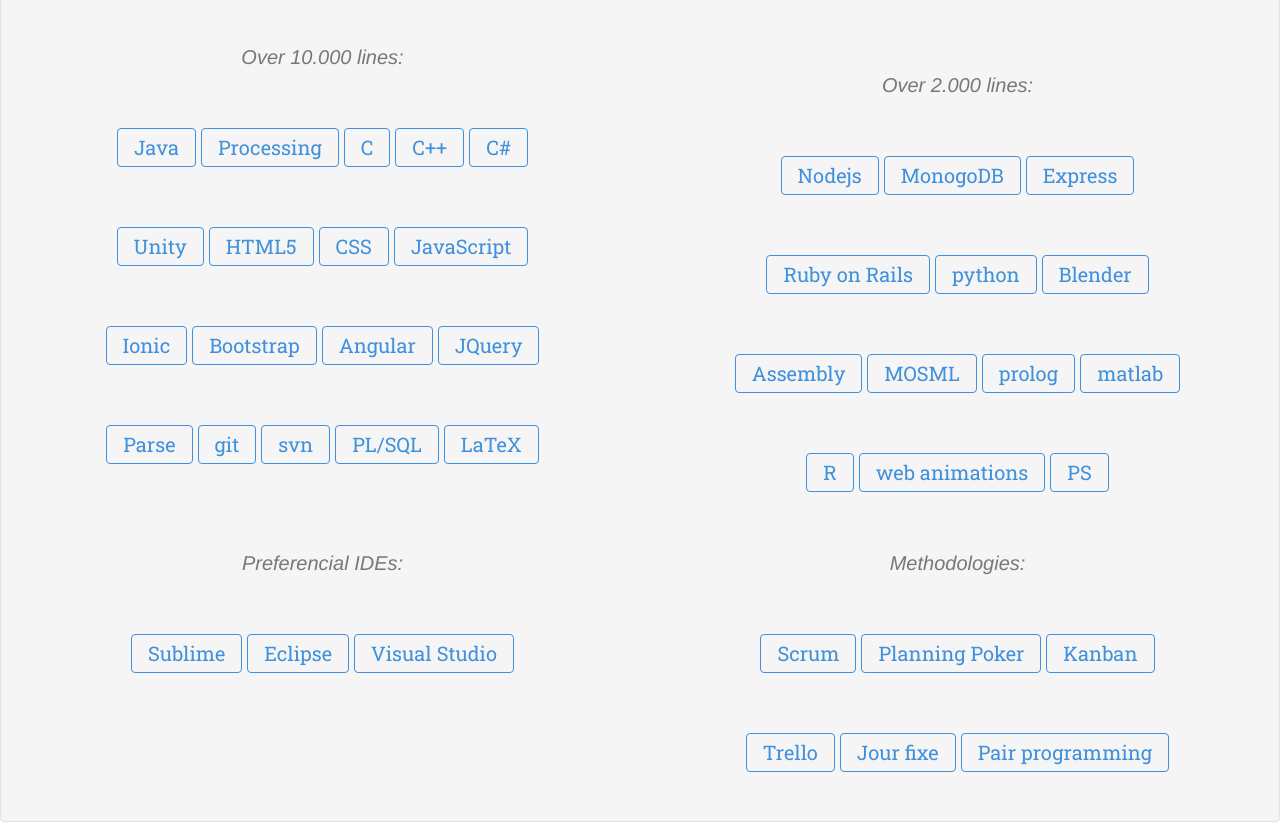
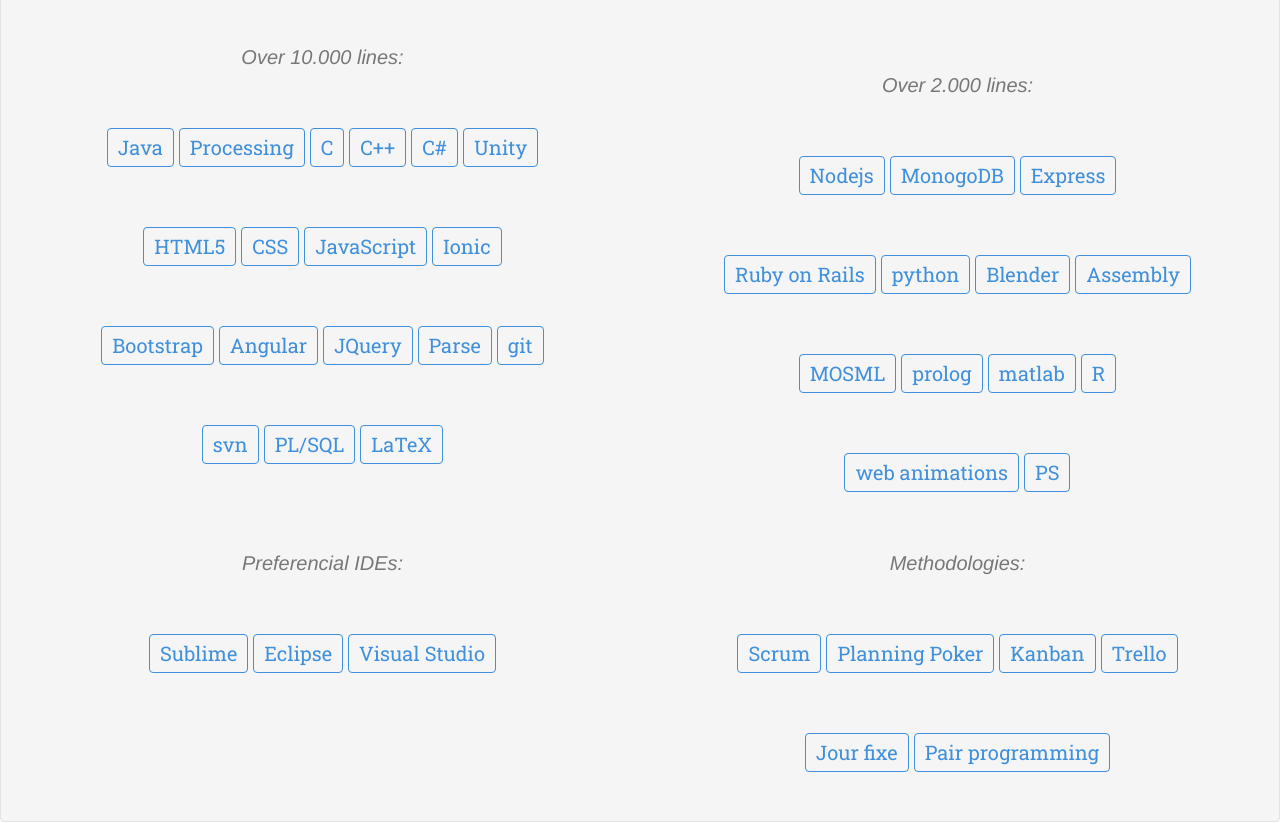
Before and after one commit to rogeraleite/rogeraleite_2015_2020, a website: page index.html in a window 1280 px wide. Shown: the part 1140-1963 px from the top of the page. Drawn offline with nearby package versions, Linux system fonts and the light colour scheme; files that its build step writes are made by us from their sources; a web font is replaced by a local one.

Commit message:
fixing skills-item size

```diff
--- a/assets/css/agency.css
+++ b/assets/css/agency.css
@@ -893,7 +893,7 @@
     vertical-align: baseline;
     display: inline-block;
     font-size:  20px;
-    padding:  1px 16px;
+    padding:  1px 10px;
     color: #4090db;
 
 }
```
